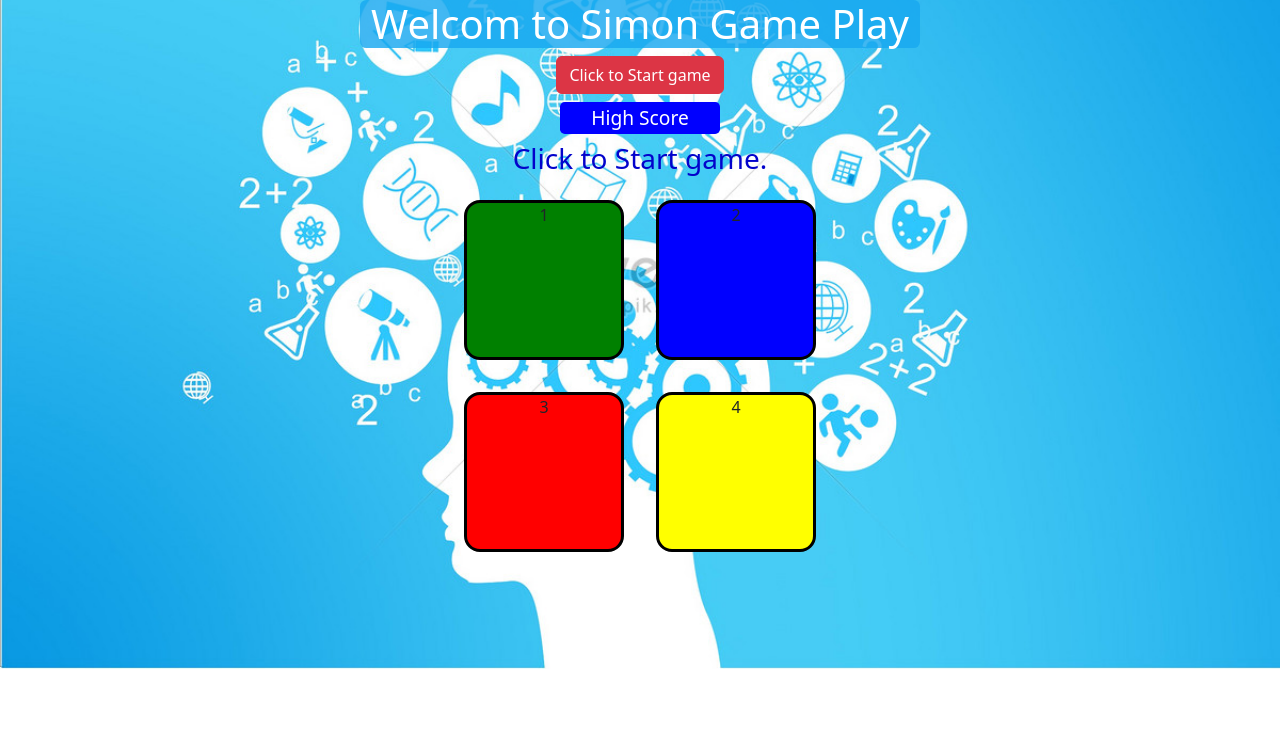
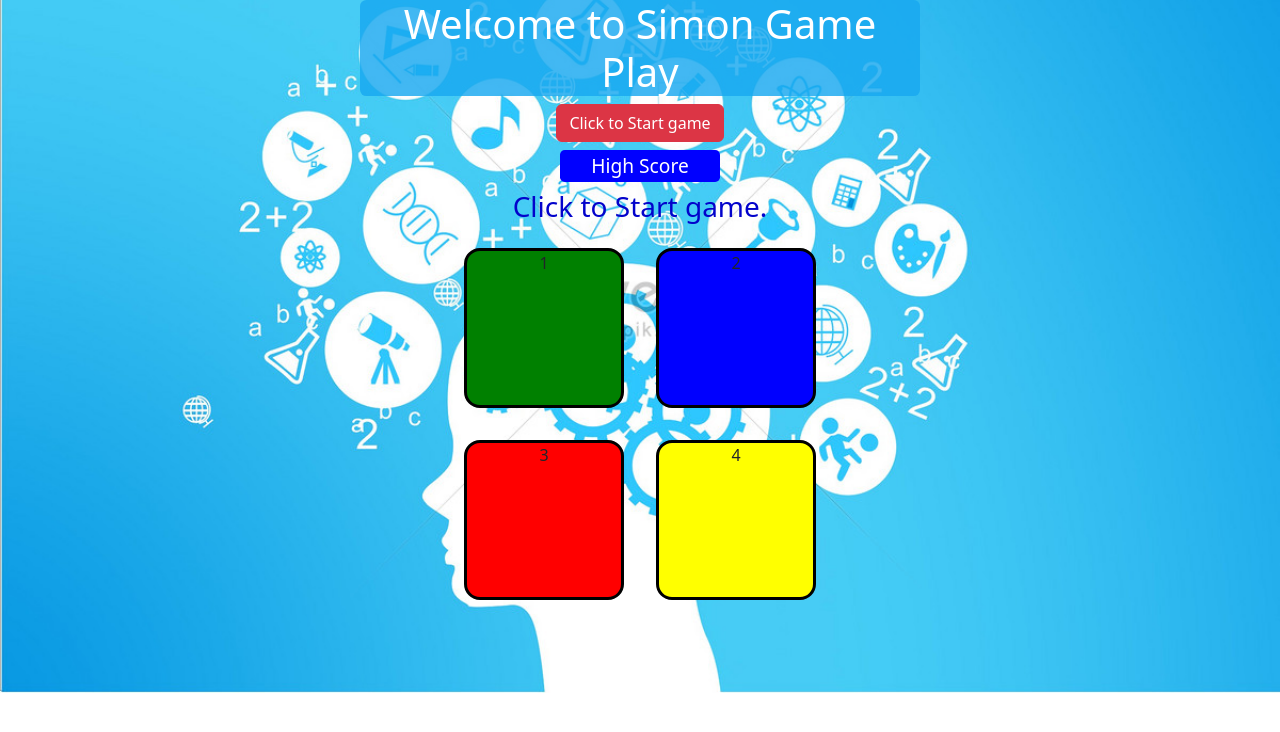
Before and after one commit to adarshsingh888/Simon, a plain HTML site: page index.html in a window 1280 px wide. Drawn offline with nearby package versions, Linux system fonts and the light colour scheme.

Commit message:
Update index.html

```diff
--- a/index.html
+++ b/index.html
@@ -10,7 +10,7 @@
 </head>
 <body>
     <div class="heading">
-        <h1>Welcom to Simon Game Play</h1>
+        <h1>Welcome to Simon Game Play</h1>
         <button  class="btn btn-danger" > Click to Start game</button>
         <h4 id="score">High Score</h4>
         <h3 id="level"> Click to Start game.</h3>
```
